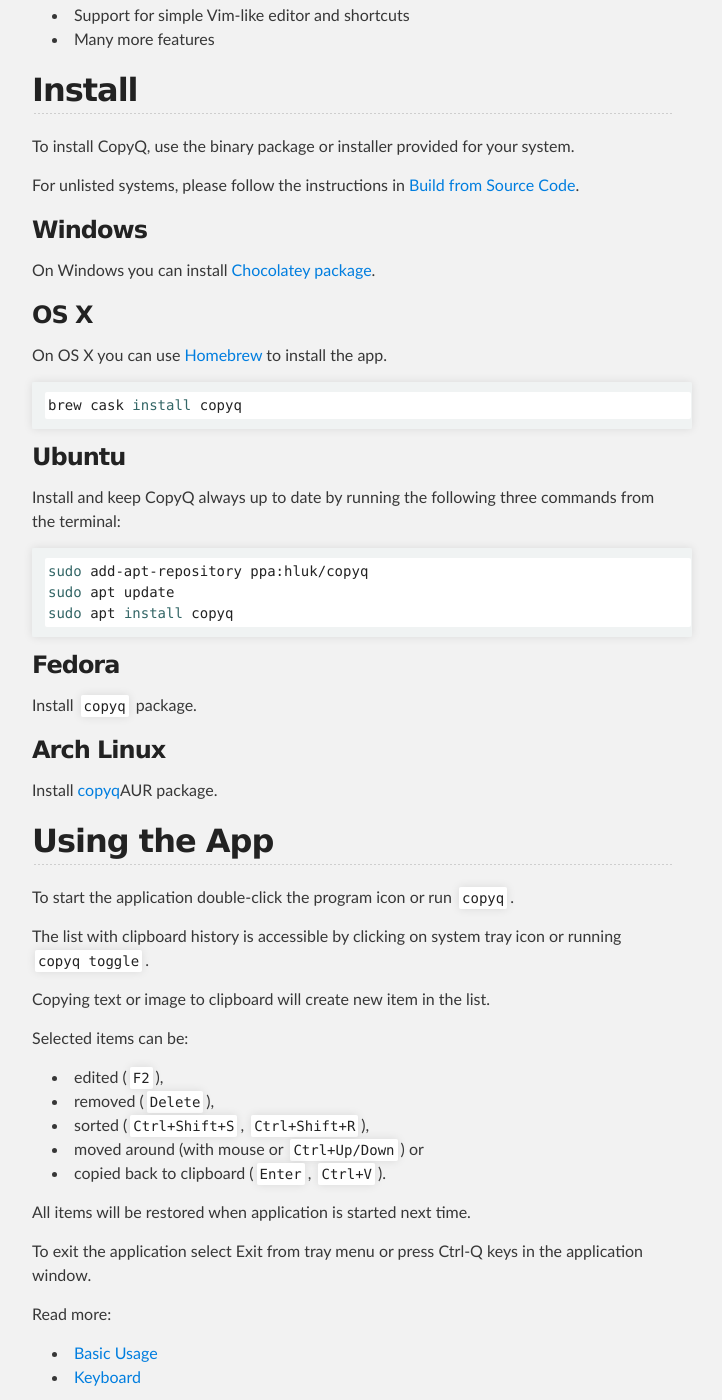
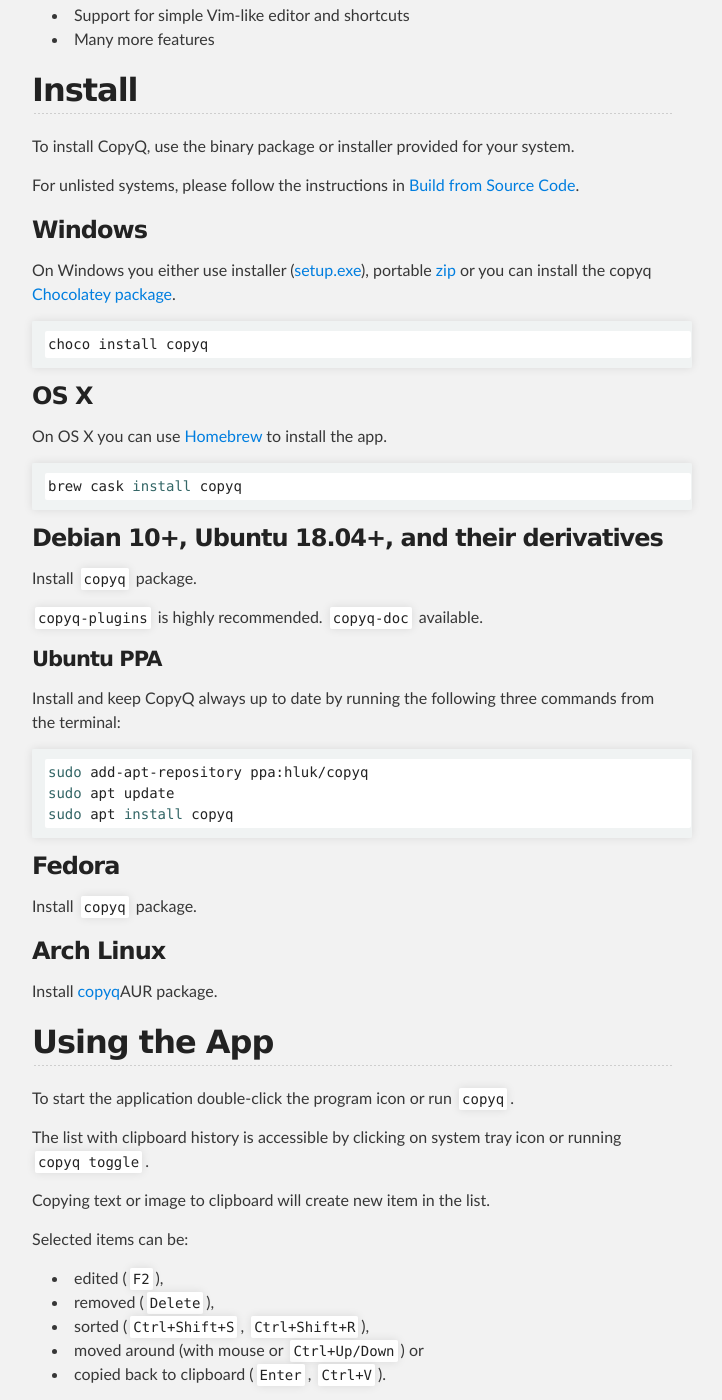
Before and after one commit to hluk/CopyQ, a Jekyll site: the page built from index.md, in a window 1280 px wide and 1400 px high, scrolled down 3133 px. Shown: the whole window, without its empty margins (288-1010 px from the left). Built offline with Jekyll 4.4.1, drawn with Linux system fonts in a browser that asks for light colours; some of the changed text lies outside the part shown.

Commit message:
Update from master

````diff
--- a/index.md
+++ b/index.md
@@ -52,7 +52,13 @@
 
 ### Windows
 
-On Windows you can install [Chocolatey package](https://chocolatey.org/packages/copyq).
+On Windows you either use installer ([setup.exe](https://github.com/hluk/CopyQ/releases)),
+portable [zip](https://github.com/hluk/CopyQ/releases)
+or you can install the copyq [Chocolatey package](https://chocolatey.org/packages/copyq).
+
+```
+choco install copyq
+```
 
 ### OS X
 
@@ -62,7 +68,13 @@
 brew cask install copyq
 ```
 
-### Ubuntu
+### Debian 10+, Ubuntu 18.04+, and their derivatives
+
+Install `copyq` package.
+
+`copyq-plugins` is highly recommended. `copyq-doc` available.
+
+#### Ubuntu PPA
 
 Install and keep CopyQ always up to date by running the following three commands from the terminal:
 
@@ -175,9 +187,9 @@
 - Optionally on Linux/X11: development files and libraries for [Xtst](https://t2-project.org/packages/libxtst.html) and [Xfixes](https://www.x.org/archive/X11R7.5/doc/man/man3/Xfixes.3.html)
 - Optionally [QtWebKit](https://trac.webkit.org/wiki/QtWebKit) (more advanced HTML rendering)
 
-### Ubuntu
+### Install Dependencies
 
-#### Install Dependencies
+#### Ubuntu
 
 ```bash
 sudo apt install \
@@ -191,8 +203,19 @@
   libxtst-dev \
   libqt5svg5
 ```
+#### RHEL / CentOS
 
-#### Build the App
+```bash
+sudo yum install \
+  gcc-c++ git cmake \
+  libXtst-devel libXfixes-devel \
+  qt5-qtbase-devel \
+  qt5-qtsvg-devel \
+  qt5-qttools-devel \
+  qt5-qtscript-devel
+```
+
+### Build the App
 
 Change install prefix if needed:
 
@@ -203,7 +226,7 @@
 make
 ```
 
-#### Install the App
+### Install the App
 
 ```bash
 sudo make install
````
Also changed, not shown: other parts of index.md (+2 -2 lines), README.md.
